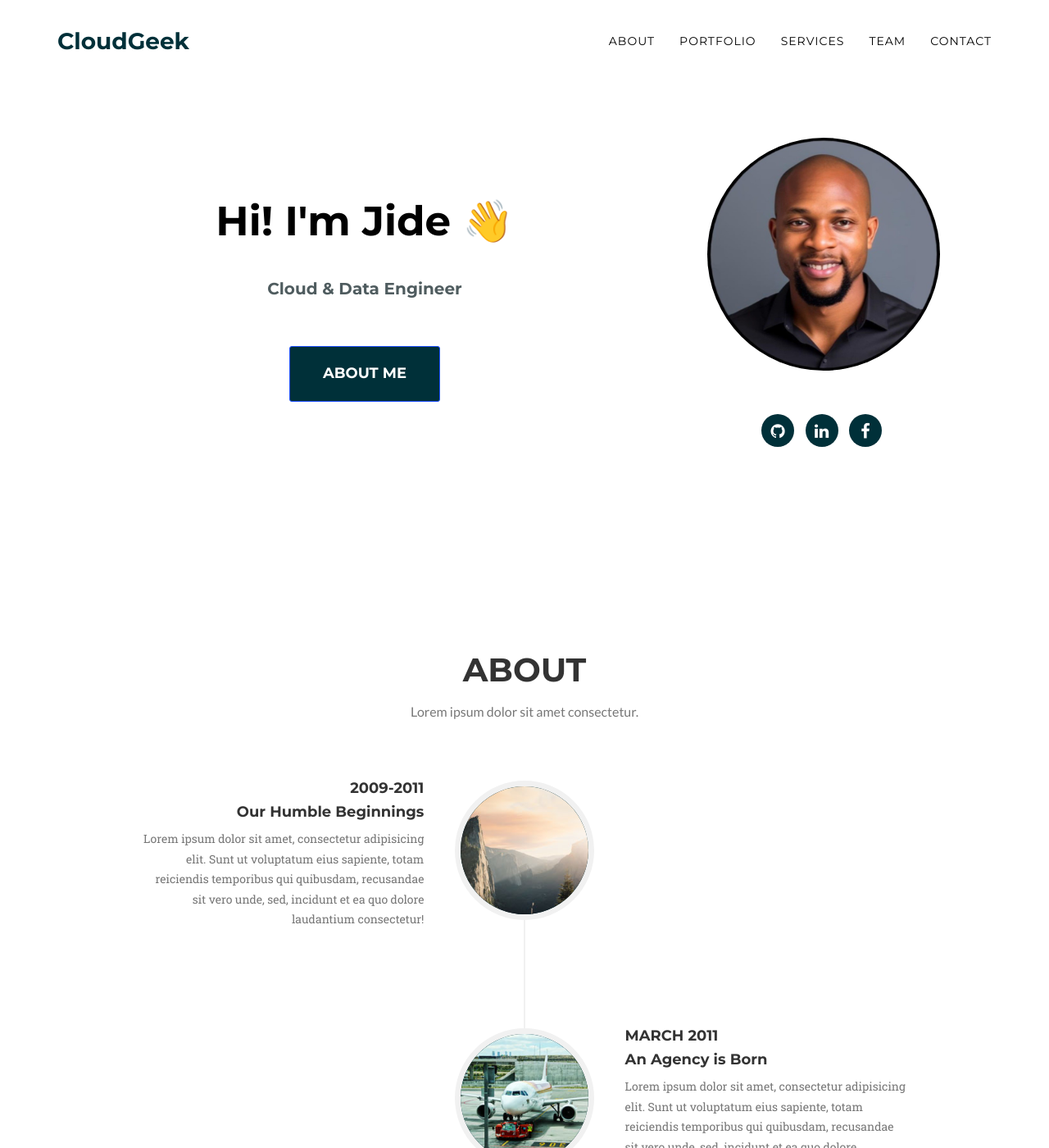
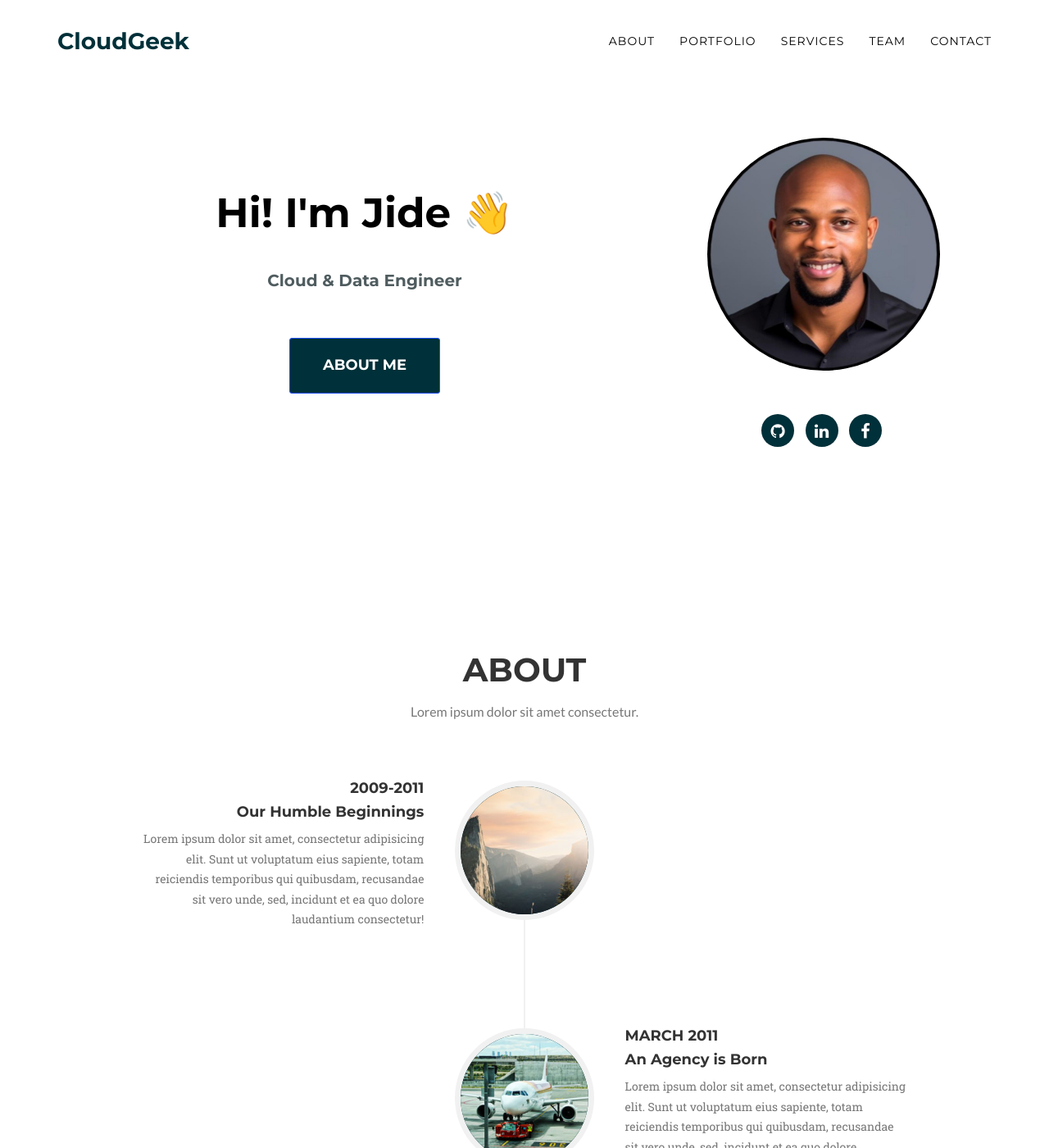
Before and after one commit to OlaOlagunju/cloudgeek.com.ng, a Jekyll site: the page built from index.md, in a window 1280 px wide and 1400 px high. Shown: the whole window at 82% size. Built offline with Jekyll 4.4.1, drawn with Linux system fonts in a browser that asks for light colours; nearby versions of some CDN libraries; some web fonts are replaced.

Commit message:
Update agency.scss

```diff
--- a/_sass/agency.scss
+++ b/_sass/agency.scss
@@ -211,7 +211,7 @@ header {
 @media(min-width:768px) {
     header {
         .intro-text {
-            padding-top: 240px;
+            padding-top: 230px;
             padding-bottom: 100px;
             .intro-lead-in {
                 @include script-font;
```
